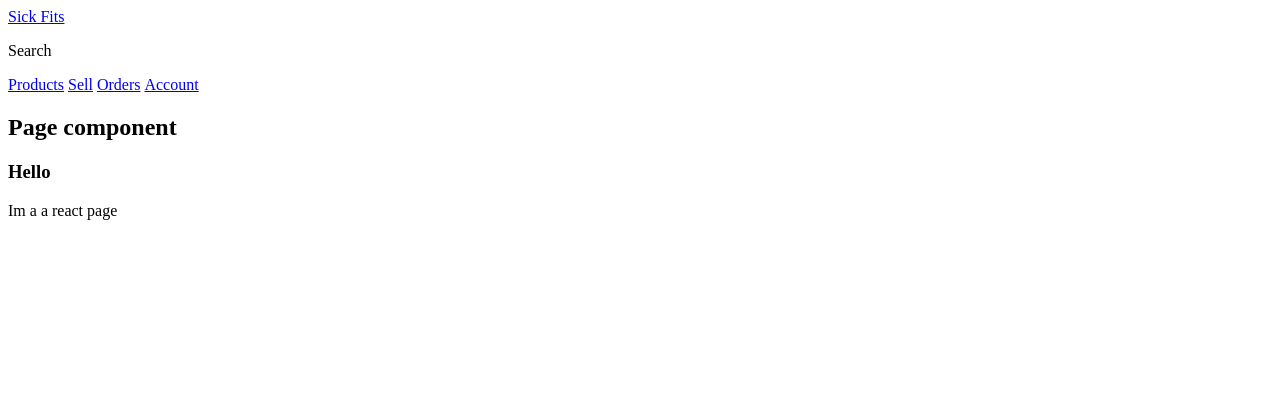
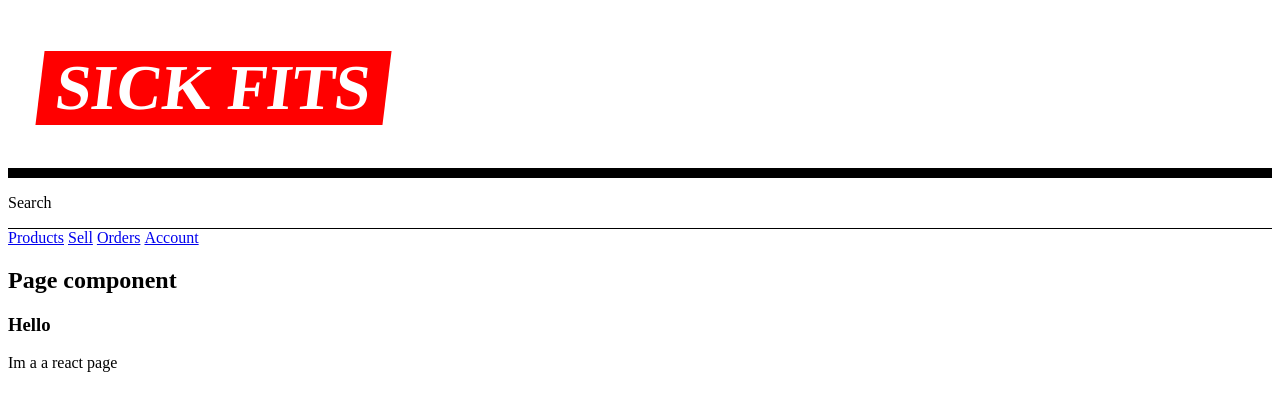
Before and after one commit to andreposman/ecommerce-js, a Next.js app in the folder frontend/: page / in a window 1280 px wide. Shown: the top 410 px of the page. Built offline with nearby package versions, Linux system fonts and the light colour scheme.

Commit message:
adding styled components to header

```diff
--- a/frontend/components/Header.js
+++ b/frontend/components/Header.js
@@ -1,17 +1,21 @@
 import Link from 'next/link';
 import Nav from './Nav';
+import Logo from './styles/Logo';
+import HeaderStyle from './styles/Header';
 
 export default function Header() {
   return (
-    <header>
+    <HeaderStyle>
       <div className="bar">
-        <Link href="/">Sick Fits</Link>
+        <Logo>
+          <Link href="/">Sick Fits</Link>
+        </Logo>
         &nbsp;
       </div>
       <div className="sub-bar">
         <p>Search</p>
       </div>
       <Nav />
-    </header>
+    </HeaderStyle>
   );
 }
--- a/frontend/components/Page.js
+++ b/frontend/components/Page.js
@@ -1,6 +1,5 @@
 import PropTypes from 'prop-types';
 import Header from './Header';
-import Nav from './Nav';
 
 export default function Page({ children, cool }) {
   return (
--- /dev/null
+++ b/frontend/components/styles/Header.js
@@ -0,0 +1,19 @@
+import styled from 'styled-components';
+
+const Header = styled.header`
+  .bar {
+    display: grid;
+    grid-template-columns: auto 1fr;
+    justify-content: space-between;
+    align-items: center;
+    border-bottom: 10px solid var(--black, black);
+  }
+
+  .sub-bar {
+    display: grid;
+    grid-template-columns: auto 1fr;
+    border-bottom: 1px solid var(--black, black);
+  }
+`;
+
+export default Header;
--- /dev/null
+++ b/frontend/components/styles/Logo.js
@@ -0,0 +1,19 @@
+import styled from 'styled-components';
+
+const Logo = styled.h1`
+  background-color: red;
+  font-size: 4rem;
+  margin-left: 2rem;
+  position: relative;
+  z-index: 2;
+  transform: skew(-7deg);
+
+  a {
+    color: white;
+    text-decoration: none;
+    text-transform: uppercase;
+    padding: 0.5rem 1rem;
+  }
+`;
+
+export default Logo;
```
